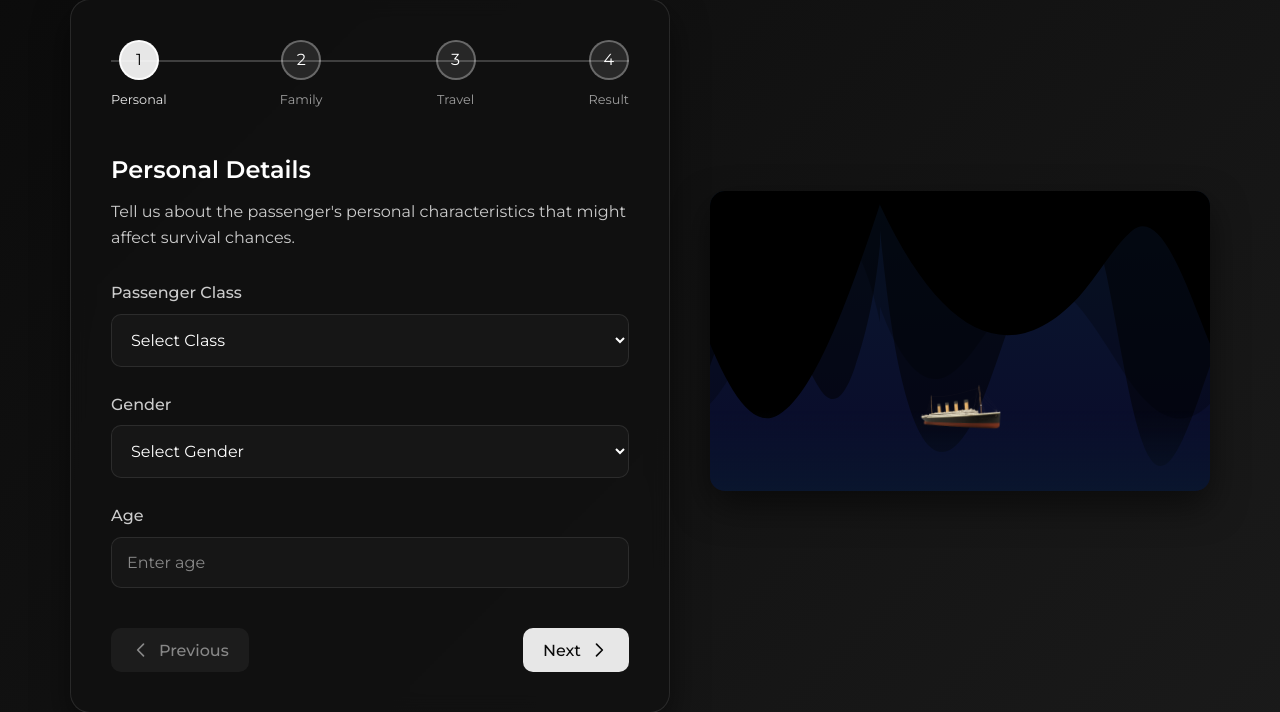
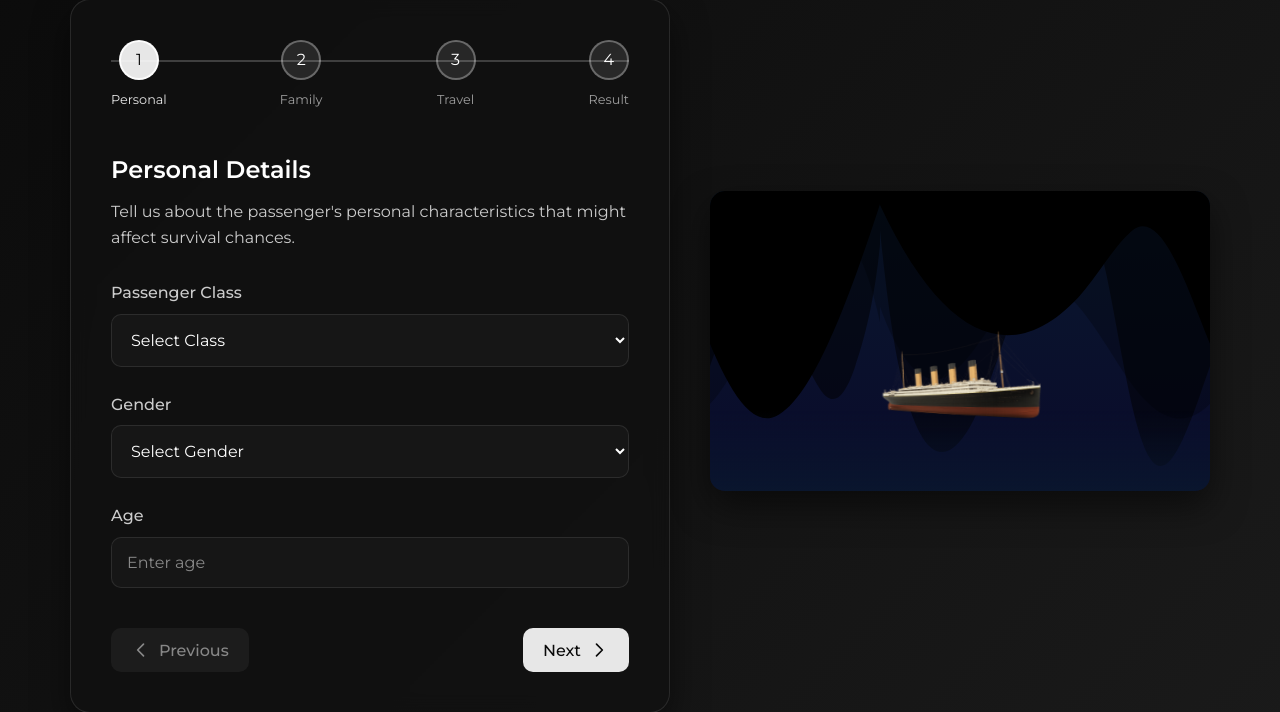
Before and after one commit to Holy1-2/titanic-survival, a Flask app: page / in a window 1280 px wide. Shown: the part 249-961 px from the top of the page. Run offline with Flask 3, Linux system fonts and the light colour scheme; parts of the project's set-up code (start-up, migrations or seed data) failed here and were passed over.

Commit message:
Redisigned frontend

```diff
--- a/templates/index.html
+++ b/templates/index.html
@@ -294,9 +294,9 @@
       bottom: 50px;
       left: 50%;
       transform: translateX(-50%);
-      width: 120px;
-      height: 60px;
-      background: url('./static/boat.png') no-repeat center;
+      width: 200px;
+      height: 120px;
+      background: url('/static/boat.png') no-repeat center;
       background-size: contain;
       animation: boatFloat 4s ease-in-out infinite;
       z-index: 10;
```
Also changed, not shown: static/boat.png (renamed from templates/static/boat.png).
